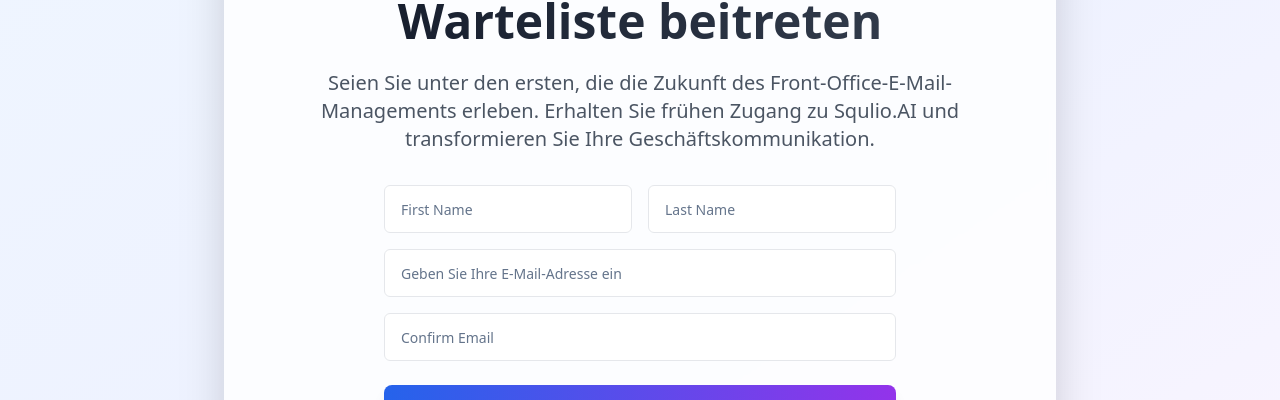
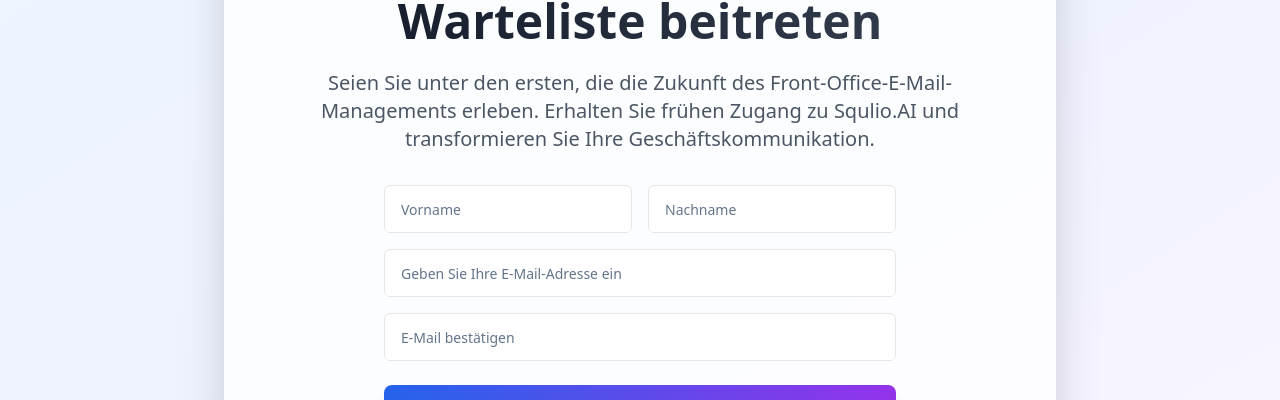
Before and after one commit to Cricrog/squlio-ffec75e1, a React (Vite) app: page / in a window 1280 px wide. Shown: the part 2682-3082 px from the top of the page. Built offline with nearby package versions, Linux system fonts and the light colour scheme.

Commit message:
Refactor: Rename waitlist fields in German
Renamed the "First Name" and "Last Name" input fields to "Vorname" and "Nachname" respectively within the waitlist section for the German language selection.

```diff
--- a/src/components/WaitlistSection.tsx
+++ b/src/components/WaitlistSection.tsx
@@ -137,7 +137,7 @@ const WaitlistSection = () => {
               <div className="grid grid-cols-1 md:grid-cols-2 gap-4 mb-4">
                 <Input
                   type="text"
-                  placeholder="First Name"
+                  placeholder={t('firstNamePlaceholder')}
                   value={firstName}
                   onChange={e => setFirstName(e.target.value)}
                   className="h-12 px-4 text-lg border-gray-200 focus:border-blue-500 focus:ring-blue-500"
@@ -146,7 +146,7 @@ const WaitlistSection = () => {
                 />
                 <Input
                   type="text"
-                  placeholder="Last Name"
+                  placeholder={t('lastNamePlaceholder')}
                   value={lastName}
                   onChange={e => setLastName(e.target.value)}
                   className="h-12 px-4 text-lg border-gray-200 focus:border-blue-500 focus:ring-blue-500"
@@ -166,7 +166,7 @@ const WaitlistSection = () => {
                 />
                 <Input
                   type="email"
-                  placeholder="Confirm Email"
+                  placeholder={t('confirmEmailPlaceholder')}
                   value={confirmEmail}
                   onChange={e => setConfirmEmail(e.target.value)}
                   className="h-12 px-4 text-lg border-gray-200 focus:border-blue-500 focus:ring-blue-500"
--- a/src/contexts/LanguageContext.tsx
+++ b/src/contexts/LanguageContext.tsx
@@ -1,3 +1,4 @@
+
 import React, { createContext, useContext, useState } from 'react';
 
 type Language = 'en' | 'de';
@@ -38,8 +39,11 @@ const translations = {
     // Waitlist Section
     waitlistTitle: "Join the Waitlist",
     waitlistDescription: "Be among the first to experience the future of front office email management. Get early access to Squlio.AI and transform your business communication.",
+    firstNamePlaceholder: "First Name",
+    lastNamePlaceholder: "Last Name",
     emailPlaceholder: "Enter your email address",
-    joinNow: "Join Now",
+    confirmEmailPlaceholder: "Confirm Email",
+    joinNow: "Join Waitlist",
     freeToJoin: "Free to join",
     earlyAccessFeature: "Early access",
     successTitle: "You're In! 🎉",
@@ -74,7 +78,7 @@ const translations = {
     prewrittenDrafts: "Pre-written Drafts",
     prewrittenDraftsDesc: "Squlio drafts perfect replies for general questions and requests",
 
-    getStarted: "Get Started",
+    getStarted: "Join Waitlist",
   },
   de: {
     // Navbar
@@ -105,7 +109,10 @@ const translations = {
     // Waitlist Section
     waitlistTitle: "Warteliste beitreten",
     waitlistDescription: "Seien Sie unter den ersten, die die Zukunft des Front-Office-E-Mail-Managements erleben. Erhalten Sie frühen Zugang zu Squlio.AI und transformieren Sie Ihre Geschäftskommunikation.",
+    firstNamePlaceholder: "Vorname",
+    lastNamePlaceholder: "Nachname",
     emailPlaceholder: "Geben Sie Ihre E-Mail-Adresse ein",
+    confirmEmailPlaceholder: "E-Mail bestätigen",
     joinNow: "Jetzt beitreten",
     freeToJoin: "Kostenlos beitreten",
     earlyAccessFeature: "Früher Zugang",
@@ -141,7 +148,7 @@ const translations = {
     prewrittenDrafts: "Vorgefertigte Entwürfe",
     prewrittenDraftsDesc: "Squlio erstellt perfekte Antworten für allgemeine Fragen und Anfragen",
 
-    getStarted: "Loslegen",
+    getStarted: "Warteliste beitreten",
   }
 };
 
```
